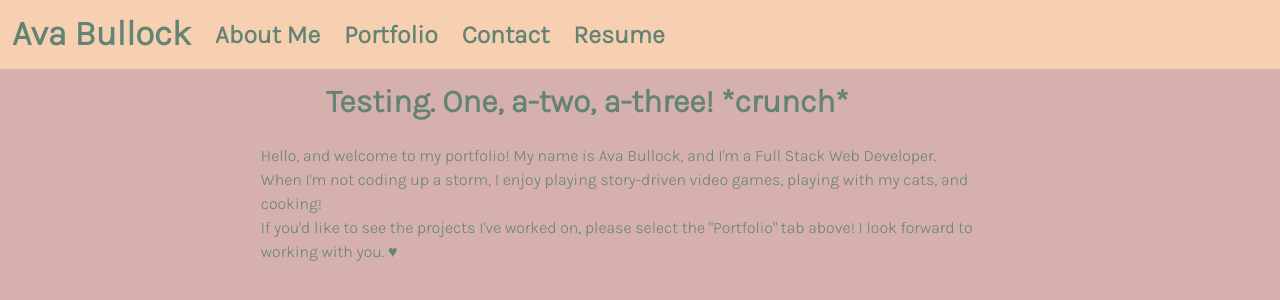
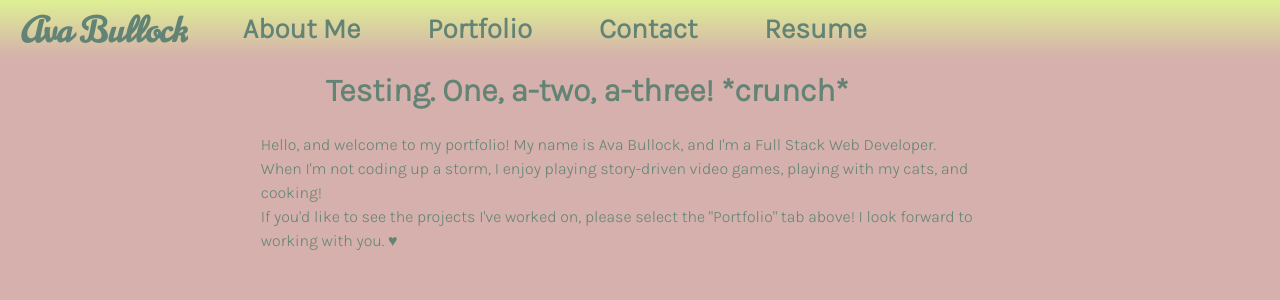
Before and after one commit to avamariee/portfolio-REACT, a React (Create React App) app: page / in a window 1280 px wide. Shown: the top 300 px of the page. Built offline with nearby package versions, Linux system fonts and the light colour scheme.

Commit message:
playing around with gradients for navbar

```diff
--- a/public/index.html
+++ b/public/index.html
@@ -11,6 +11,8 @@
 <link rel="stylesheet" href="https://cdn.jsdelivr.net/npm/bulma@0.9.1/css/bulma.min.css">
 <link rel="preconnect" href="https://fonts.gstatic.com">
 <link href="https://fonts.googleapis.com/css2?family=Karla:wght@300&display=swap" rel="stylesheet">
+<link rel="preconnect" href="https://fonts.gstatic.com">
+<link href="https://fonts.googleapis.com/css2?family=Norican&display=swap" rel="stylesheet">
 <title>React App</title>
 </head>
 <body>
--- a/src/assets/styles.css
+++ b/src/assets/styles.css
@@ -26,6 +26,7 @@
 }
 
 /* navbar stylings */
+
 .navbar {
     padding-bottom: 15px;
     background-color: var(--silver-pink);
@@ -34,6 +35,9 @@ h1.nav-title{
     font-weight: bolder;
     font-size: 35px;
     background-color: var(--peach-puff);
+    padding-left: 20px;
+    padding-top: 5px;
+    font-family: 'Norican', cursive;
 }
 
 .navbar-menu, .navbar-item {
@@ -43,10 +47,14 @@ h1.nav-title{
 .navbar-item {
     color: var(--wintergreen-dream);
     font-weight: bolder;
-    font-size: 25px;
+    font-size: 28px;
+    padding-left: 55px;
 }
 
 a.navbar-item:hover {
-    background-color: (var(--silver-pink));
-    color: var(--key-lime);
+    color: var(--silver-pink);
 }
+
+.grad {
+    background-image: linear-gradient(var(--key-lime), var(--silver-pink))
+}
--- a/src/components/Nav/index.js
+++ b/src/components/Nav/index.js
@@ -5,21 +5,21 @@ function Nav() {
         <nav className="navbar" role="navigation">
 
             <div className="navbar-brand">
-                <h1 className="nav-title navbar-item">Ava Bullock</h1>
+                <h1 className="nav-title grad">Ava Bullock</h1>
             </div>
 
-            <div className="navbar-menu">
+            <div className="navbar-menu grad">
                 <div className="navbar-start">
-                    <a className="navbar-item">
+                    <a className="navbar-item grad">
                         About Me
                   </a>
-                    <a className="navbar-item">
+                    <a className="navbar-item grad">
                         Portfolio
                   </a>
-                    <a className="navbar-item">
+                    <a className="navbar-item grad">
                         Contact
                   </a>
-                    <a className="navbar-item">
+                    <a className="navbar-item grad">
                         Resume
                   </a>
 
```
